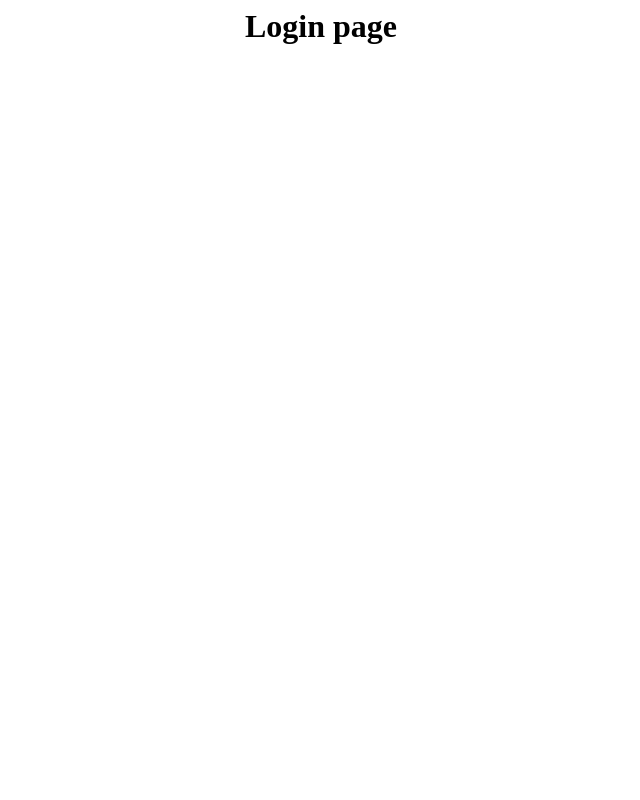
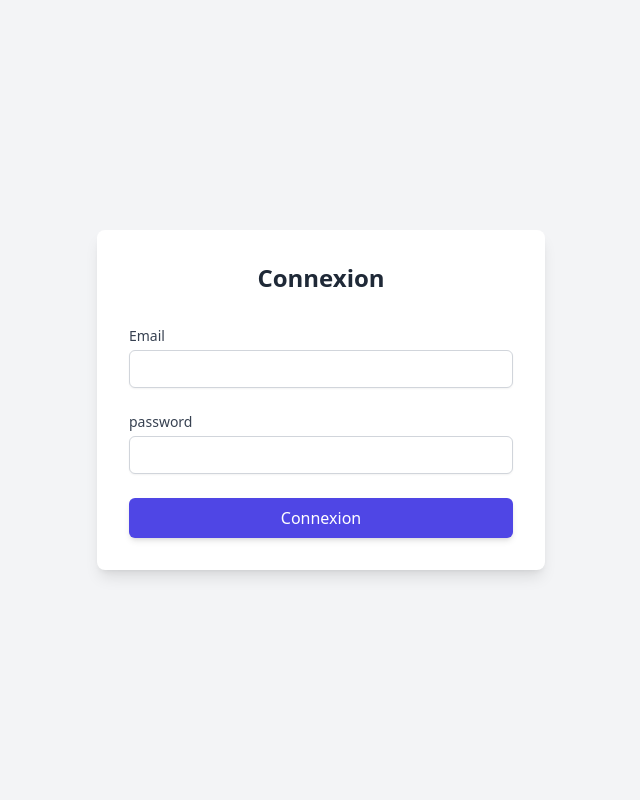
Before and after one commit to johan66789/project_flask, a Flask app: page /login in a window 1280 px wide. Before the commit the part shown is almost empty. Shown: the whole page, without its empty margins (319-959 px from the left). Run offline with Flask 3, Linux system fonts and the light colour scheme; some libraries are stand-ins or nearby versions.

Commit message:
update successfuly

```diff
--- a/app.py
+++ b/app.py
@@ -1,4 +1,4 @@
-from flask import Flask, render_template, redirect, url_for
+from flask import Flask, render_template, redirect, url_for,session,flash
 from flask_wtf import FlaskForm
 from flask_wtf.csrf import CSRFProtect
 from wtforms import StringField, PasswordField, SubmitField
@@ -29,6 +29,13 @@ class RegisterForm(FlaskForm):
     password = PasswordField("Password", validators=[DataRequired()])
     submit = SubmitField("Register")
 
+
+# LoginForm
+class LoginForm(FlaskForm):
+    email = StringField("Email", validators=[DataRequired()])
+    password = PasswordField("password",validators=[DataRequired()])
+    submit = SubmitField("Register")
+
 @app.route('/')
 def index():
     return render_template('index.html')
@@ -52,9 +59,26 @@ def register():
 
     return render_template('register.html', form_register=form_register)
 
-@app.route('/login')
+@app.route('/login', methods=['GET','POST'])
 def login():
-    return render_template('login.html')
+    form_login = LoginForm()
+    if form_login.validate_on_submit():
+        email = form_login.email.data
+        password = form_login.password.data
+
+        req_login = mysql.connection.cursor()
+        req_login.execute("SELECT * FROM utilisateur WHERE email=%s",(email,))
+        user = req_login.fetchone()
+        req_login.close()
+
+        if user and bcrypt.checkpw(password.encode('utf-8'), user[3].encode('utf-8')):
+            session['user_id'] = user[0]
+            return redirect(url_for('dashboard'))
+        else:
+            flash("Connexion échouée")
+            return redirect(url_for('login'))
+
+    return render_template('login.html',form_login=form_login)
 
 @app.route('/dashboard')
 def dashboard():
--- a/templates/login.html
+++ b/templates/login.html
@@ -1,12 +1,56 @@
+<!DOCTYPE html>
 <html lang="en">
+
 <head>
     <meta charset="UTF-8">
     <meta name="viewport" content="width=device-width, initial-scale=1.0">
-    <title>Test Flask</title>
+    <script src="https://cdn.tailwindcss.com"></script>
+    <title>Login</title>
 </head>
-<body>
-    <center>
-        <h1>Login page</h1>
-    </center>
+
+<body class="bg-gray-100">
+    <div class="flex items-center justify-center min-h-screen">
+        <div class="bg-white p-8 rounded-lg shadow-lg w-full max-w-md">
+            <h1 class="text-2xl font-bold text-center text-gray-800 mb-8">Connexion</h1>
+
+            <form action="{{ url_for('login') }}" method="POST" class="space-y-6">
+                {{ form_login.hidden_tag() }}
+
+                <!-- Champ Email -->
+                <div>
+                    {{ form_login.email.label(for="email", class="block text-sm font-medium text-gray-700") }}
+                    {{ form_login.email(id="email", class="mt-1 block w-full p-2 border border-gray-300 rounded-md shadow-sm focus:ring-indigo-500 focus:border-indigo-500 sm:text-sm") }}
+                    {% if form_login.email.errors %}
+                    <ul class="text-red-600 text-sm mt-1">
+                        {% for error in form_login.email.errors %}
+                        <li>{{ error }}</li>
+                        {% endfor %}
+                    </ul>
+                    {% endif %}
+                </div>
+
+                <!-- Champ Mot de passe -->
+                <div>
+                    {{ form_login.password.label(for="password", class="block text-sm font-medium text-gray-700") }}
+                    {{ form_login.password(id="password", class="mt-1 block w-full p-2 border border-gray-300 rounded-md shadow-sm focus:ring-indigo-500 focus:border-indigo-500 sm:text-sm") }}
+                    {% if form_login.password.errors %}
+                    <ul class="text-red-600 text-sm mt-1">
+                        {% for error in form_login.password.errors %}
+                        <li>{{ error }}</li>
+                        {% endfor %}
+                    </ul>
+                    {% endif %}
+                </div>
+
+                <!-- Bouton de Connexion -->
+                <div>
+                    <button type="submit" class="w-full bg-indigo-600 text-white p-2 rounded-md shadow-md hover:bg-indigo-700 transition duration-300">
+                        Connexion
+                    </button>
+                </div>
+            </form>
+        </div>
+    </div>
 </body>
+
 </html>
--- a/templates/register.html
+++ b/templates/register.html
@@ -11,7 +11,7 @@
 <body class="bg-gray-100">
     <div class="flex items-center justify-center min-h-screen">
         <div class="bg-white p-8 rounded-lg shadow-lg w-full max-w-md">
-            <h1 class="text-2xl font-bold text-center text-gray-800 mb-8">Connexion</h1>
+            <h1 class="text-2xl font-bold text-center text-gray-800 mb-8">Inscription</h1>
 
             <form action="{{ url_for('register') }}" method="POST" class="space-y-6">
                 {{ form_register.hidden_tag() }}
```
